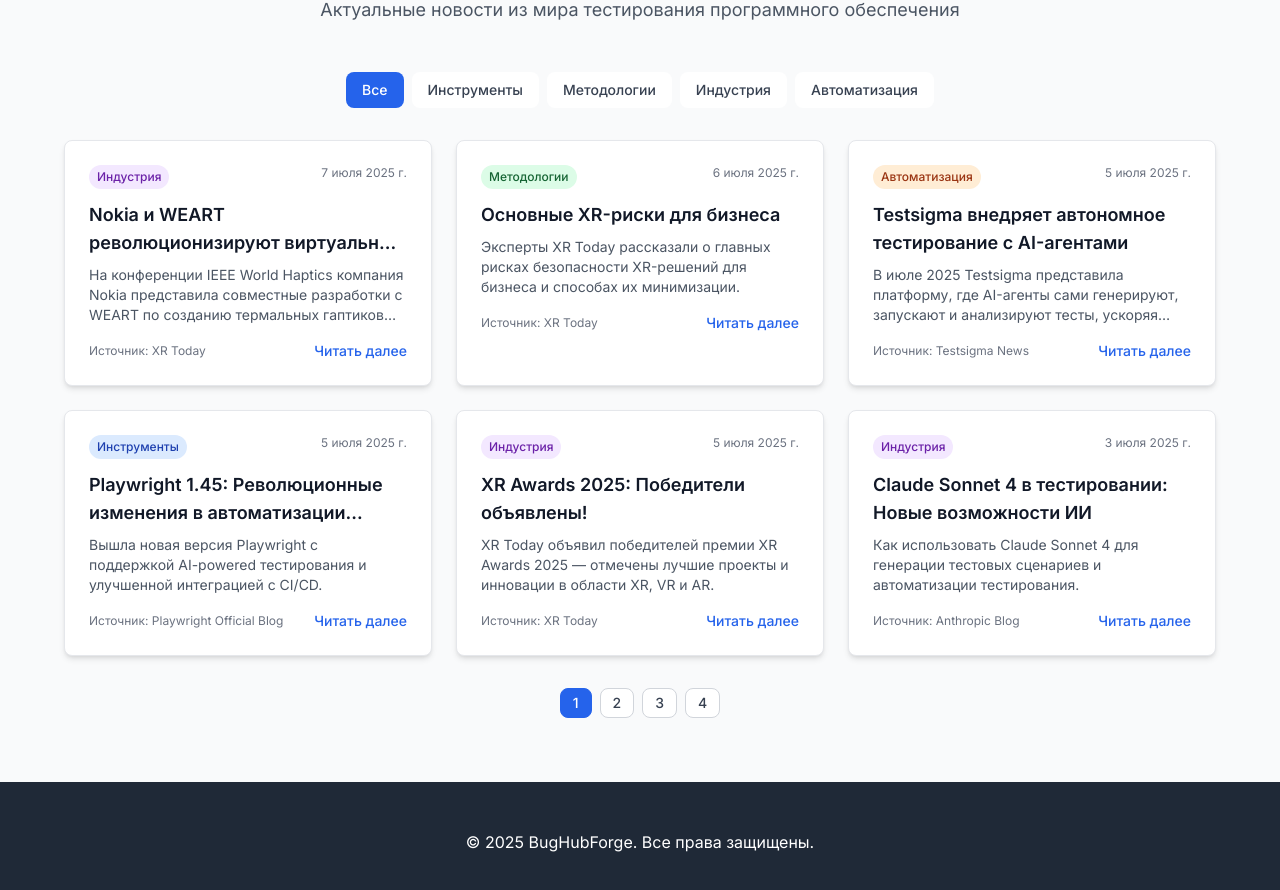
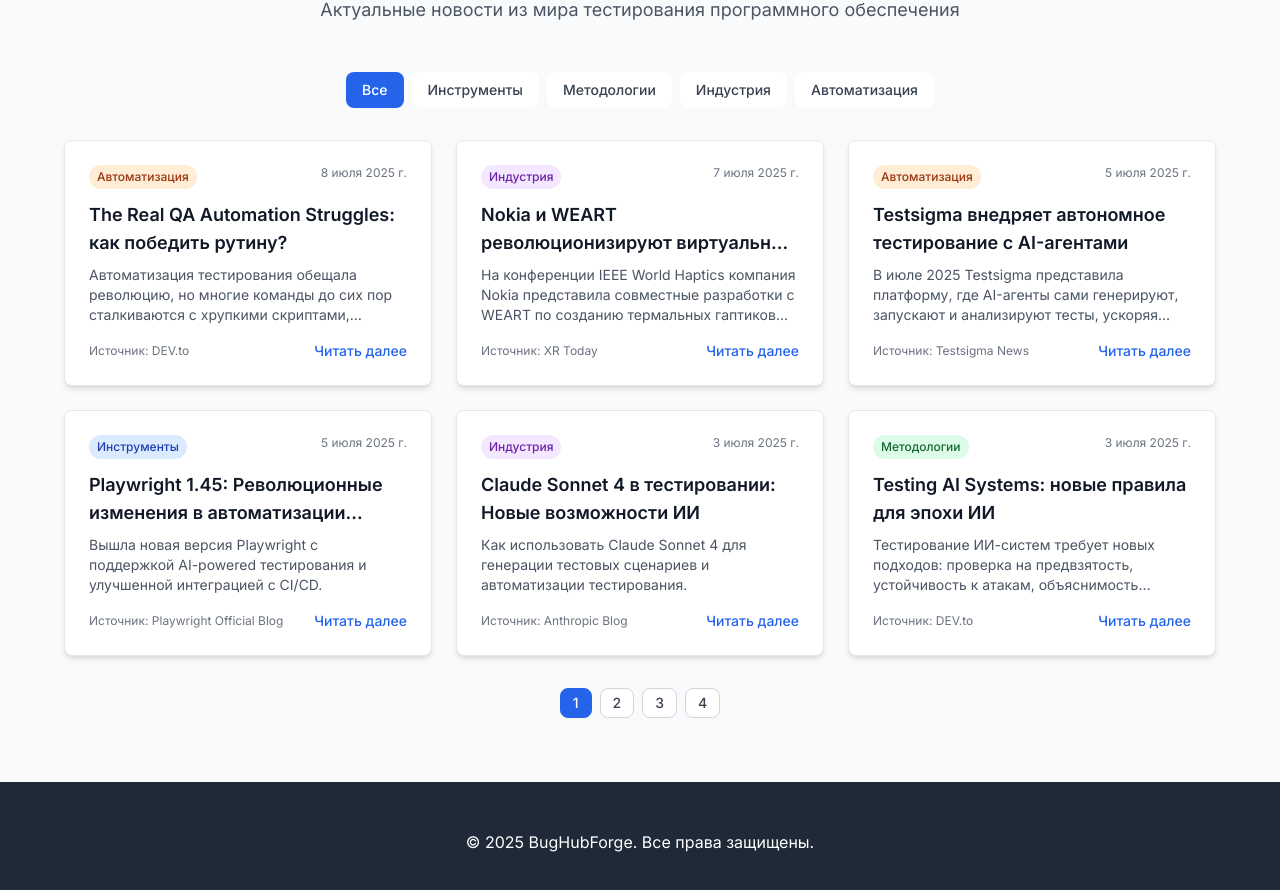
Before and after one commit to spicesole/bughubforge, a Next.js app: page / in a window 1280 px wide. Shown: the part 1069-1959 px from the top of the page. Built offline with nearby package versions, Linux system fonts and the light colour scheme.

Commit message:
Add fresh QA and IT news for July 2025 (automation, AI, accessibility, quantum)

```diff
--- a/src/components/News.tsx
+++ b/src/components/News.tsx
@@ -301,43 +301,56 @@
       url: 'https://www.xrtoday.com/mixed-reality/nokia-weart-to-revolutionize-virtual-interaction-with-thermal-haptics/'
     },
     {
+      id: 30,
+      title: language === 'ru'
+        ? 'The Real QA Automation Struggles: как победить рутину?'
+        : 'The Real QA Automation Struggles (and How to Finally Get Ahead)',
+      summary: language === 'ru'
+        ? 'Автоматизация тестирования обещала революцию, но многие команды до сих пор сталкиваются с хрупкими скриптами, сложной поддержкой и интеграцией в CI/CD. Новые AI-инструменты, такие как Aurick, предлагают автономное тестирование, самовосстанавливающиеся тесты и минимизацию рутины.'
+        : 'Automation promised to revolutionize QA, but many teams still struggle with brittle scripts, maintenance, and CI/CD integration. New AI tools like Aurick offer autonomous testing, self-healing tests, and less routine.',
+      source: 'DEV.to',
+      date: '2025-07-08',
+      category: 'automation',
+      url: 'https://dev.to/esha_suchana_3514f571649c/the-real-qa-automation-struggles-and-how-to-finally-get-ahead-1bdi'
+    },
+    {
       id: 31,
       title: language === 'ru'
-        ? 'XR Awards 2025: Победители объявлены!'
-        : 'XR Awards 2025: Winners Revealed!',
+        ? 'Testing AI Systems: новые правила для эпохи ИИ'
+        : 'Testing AI Systems: New Rules for a New Era',
       summary: language === 'ru'
-        ? 'XR Today объявил победителей премии XR Awards 2025 — отмечены лучшие проекты и инновации в области XR, VR и AR.'
-        : 'XR Today announced the winners of the XR Awards 2025, highlighting the best projects and innovations in XR, VR, and AR.',
-      source: 'XR Today',
-      date: '2025-07-05',
-      category: 'industry',
-      url: 'https://www.xrtoday.com/xr-awards/xr-awards-2025-winners-revealed/'
+        ? 'Тестирование ИИ-систем требует новых подходов: проверка на предвзятость, устойчивость к атакам, объяснимость решений и мониторинг деградации моделей. Появляются специализированные инструменты для тестирования ИИ, такие как DeepChecks, WhyLabs, Fiddler AI.'
+        : 'Testing AI systems requires new approaches: bias checking, adversarial robustness, explainability, and model decay monitoring. Specialized tools like DeepChecks, WhyLabs, and Fiddler AI are emerging.',
+      source: 'DEV.to',
+      date: '2025-07-03',
+      category: 'methodology',
+      url: 'https://dev.to/vaibhavkuls/testing-ai-systems-new-rules-for-a-new-era-33d1'
     },
     {
       id: 32,
       title: language === 'ru'
-        ? 'HealthpointCapital усиливает XR в хирургическом планировании'
-        : 'HealthpointCapital Bolsters XR in Surgical Planning',
+        ? 'Testing for Accessibility: доступность ПО в 2025 году'
+        : 'Testing for Accessibility: Building Inclusive Software in 2025',
       summary: language === 'ru'
-        ? 'HealthpointCapital приобрела ImmersiveTouch, чтобы усилить позиции XR-технологий в медицинском и хирургическом планировании.'
-        : 'HealthpointCapital acquired ImmersiveTouch to strengthen XR technology in medical and surgical planning.',
-      source: 'XR Today',
-      date: '2025-07-03',
-      category: 'industry',
-      url: 'https://www.xrtoday.com/mixed-reality/healthpointcapital-acquires-immersivetouch-bolstering-xr-in-surgical-planning/'
+        ? 'Доступность (a11y) становится обязательной частью QA. В 2025 году автоматизированные и ручные инструменты (Axe, Lighthouse, WAVE) интегрируются в CI/CD, а компании всё чаще тестируют продукты с реальными пользователями с ограниченными возможностями.'
+        : 'Accessibility (a11y) is now a must-have in QA. In 2025, automated and manual tools (Axe, Lighthouse, WAVE) are integrated into CI/CD, and companies increasingly test with real users with disabilities.',
+      source: 'DEV.to',
+      date: '2025-07-02',
+      category: 'methodology',
+      url: 'https://dev.to/vaibhavkuls/testing-for-accessibility-building-inclusive-software-in-2025-1lam'
     },
     {
       id: 33,
       title: language === 'ru'
-        ? 'Основные XR-риски для бизнеса'
-        : 'Top XR Security Risks Every Business Should Know',
+        ? 'Учёные впервые смоделировали отказоустойчивый квантовый код'
+        : 'Scientists simulated fault-tolerant quantum code for the first time',
       summary: language === 'ru'
-        ? 'Эксперты XR Today рассказали о главных рисках безопасности XR-решений для бизнеса и способах их минимизации.'
-        : 'XR Today experts highlighted the top security risks of XR solutions for businesses and ways to mitigate them.',
-      source: 'XR Today',
-      date: '2025-07-06',
-      category: 'methodology',
-      url: 'https://www.xrtoday.com/mixed-reality/top-xr-security-risks-every-business-should-know/'
+        ? 'Международная команда разработала алгоритм, позволяющий на обычных компьютерах имитировать работу отказоустойчивых квантовых схем, что открывает новые возможности для тестирования будущих квантовых компьютеров.'
+        : 'An international team developed an algorithm that allows conventional computers to simulate fault-tolerant quantum circuits, opening new opportunities for testing future quantum computers.',
+      source: 'ScienceDaily',
+      date: '2025-07-03',
+      category: 'industry',
+      url: 'https://www.sciencedaily.com/releases/2025/07/250702214157.htm'
     },
     {
       id: 34,
```
